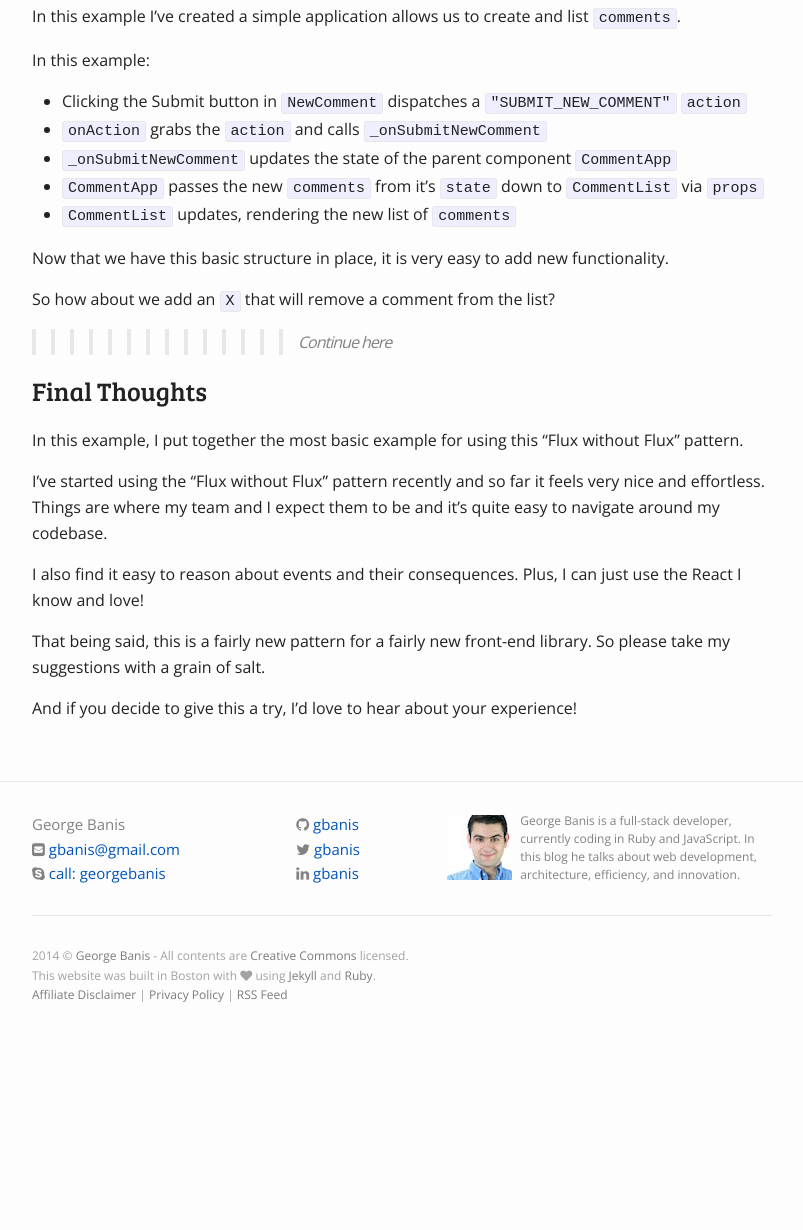
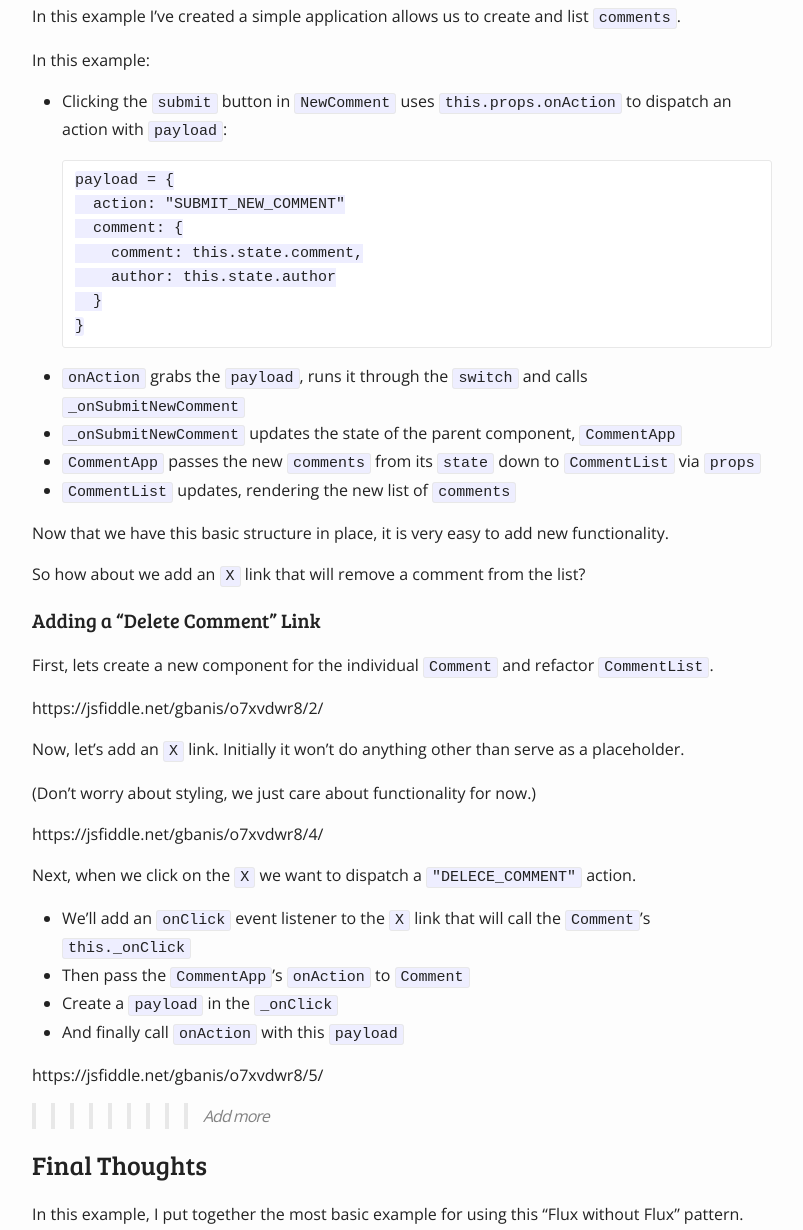
Before and after one commit to gbanis/gbanis.github.io, a Jekyll site: the page built from _posts/2015-05-25-flux-without-flux-using-flux-architecture-plain-react.md, in a window 1280 px wide and 1400 px high, scrolled down 2281 px, cut to the strip 170-1400 px from the top of the window. Shown: the whole strip, without its empty margins (238-1041 px from the left). Built offline with Jekyll 4.4.1, drawn with Linux system fonts in a browser that asks for light colours; nearby versions of some CDN libraries; Markdown is read by kramdown in place of the engine named in the settings; before the commit the page ends 3516 px from its top, so only the background shows below that.

Commit message:
Continued with the example

````diff
--- a/_posts/2015-05-25-flux-without-flux-using-flux-architecture-plain-react.md
+++ b/_posts/2015-05-25-flux-without-flux-using-flux-architecture-plain-react.md
@@ -68,17 +68,51 @@ In this example I've created a simple application allows us to create and list `
 
 In this example:
 
-- Clicking the Submit button in `NewComment` dispatches a `"SUBMIT_NEW_COMMENT"` `action`
-- `onAction` grabs the `action` and calls `_onSubmitNewComment`
-- `_onSubmitNewComment` updates the state of the parent component `CommentApp`
-- `CommentApp` passes the new `comments` from it's `state` down to `CommentList` via `props`
+- Clicking the `submit` button in `NewComment` uses `this.props.onAction` to dispatch an action with `payload`:
+
+  ```
+  payload = {
+    action: "SUBMIT_NEW_COMMENT"
+    comment: {
+      comment: this.state.comment,
+      author: this.state.author
+    }
+  }
+  ```
+
+- `onAction` grabs the `payload`, runs it through the `switch` and calls `_onSubmitNewComment`
+- `_onSubmitNewComment` updates the state of the parent component, `CommentApp`
+- `CommentApp` passes the new `comments` from its `state` down to `CommentList` via `props`
 - `CommentList` updates, rendering the new list of `comments`
 
 Now that we have this basic structure in place, it is very easy to add new functionality.
 
-So how about we add an `X` that will remove a comment from the list?
+So how about we add an `X` link that will remove a comment from the list?
 
->>>>>>>>>>>>>> Continue here
+### Adding a "Delete Comment" Link
+
+First, lets create a new component for the individual `Comment` and refactor `CommentList`.
+
+https://jsfiddle.net/gbanis/o7xvdwr8/2/
+
+Now, let's add an `X` link. Initially it won't do anything other than serve as a placeholder.
+
+(Don't worry about styling, we just care about functionality for now.)
+
+https://jsfiddle.net/gbanis/o7xvdwr8/4/
+
+Next, when we click on the `X` we want to dispatch a `"DELECE_COMMENT"` action.
+
+- We'll add an `onClick` event listener to the `X` link that will call the `Comment`'s `this._onClick`
+- Then pass the `CommentApp`'s `onAction` to `Comment`
+- Create a `payload` in the `_onClick`
+- And finally call `onAction` with this `payload`
+
+https://jsfiddle.net/gbanis/o7xvdwr8/5/
+
+>>>>>>>>> Add more
+
+
 
 ## Final Thoughts
 
````
